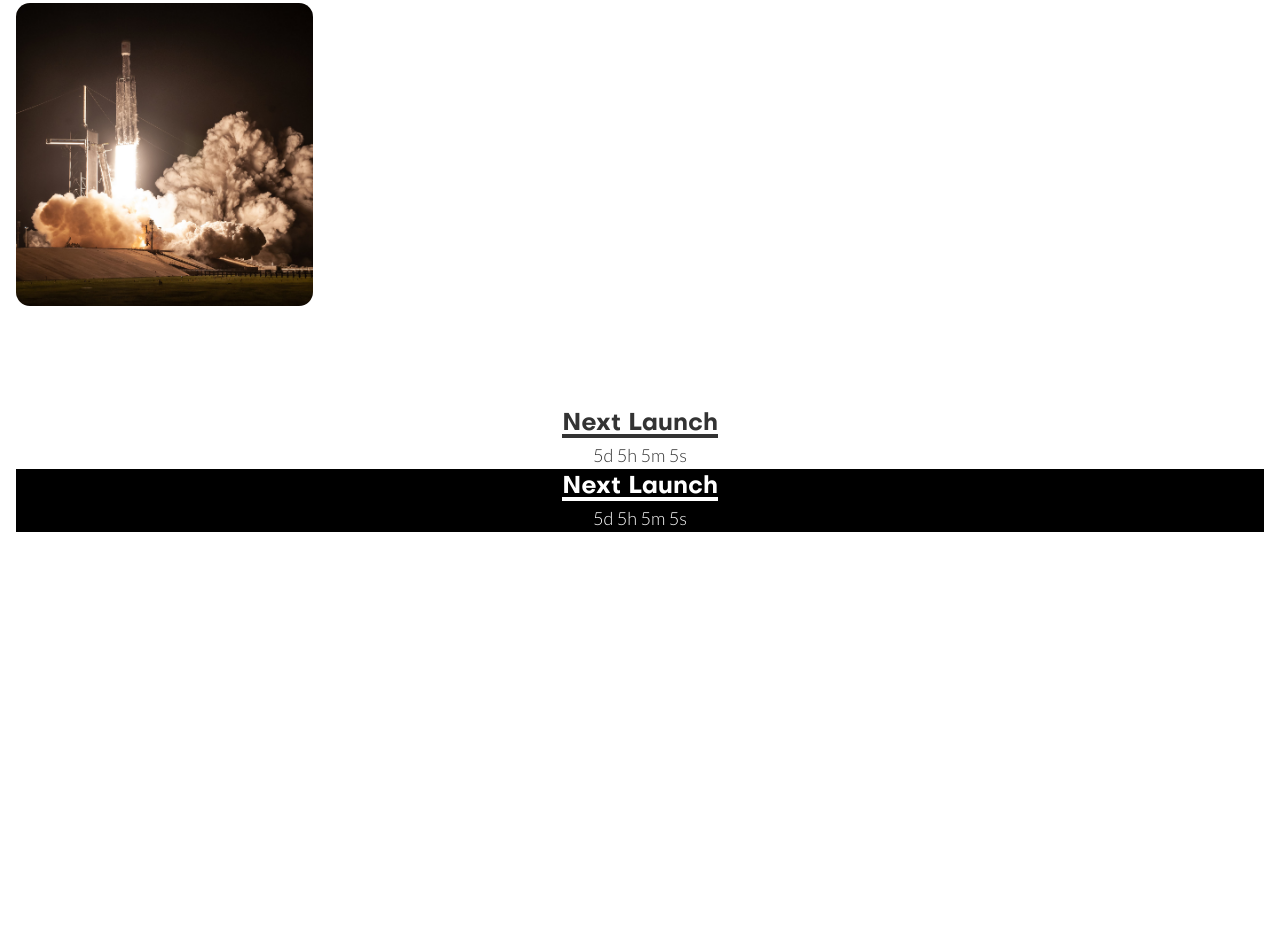
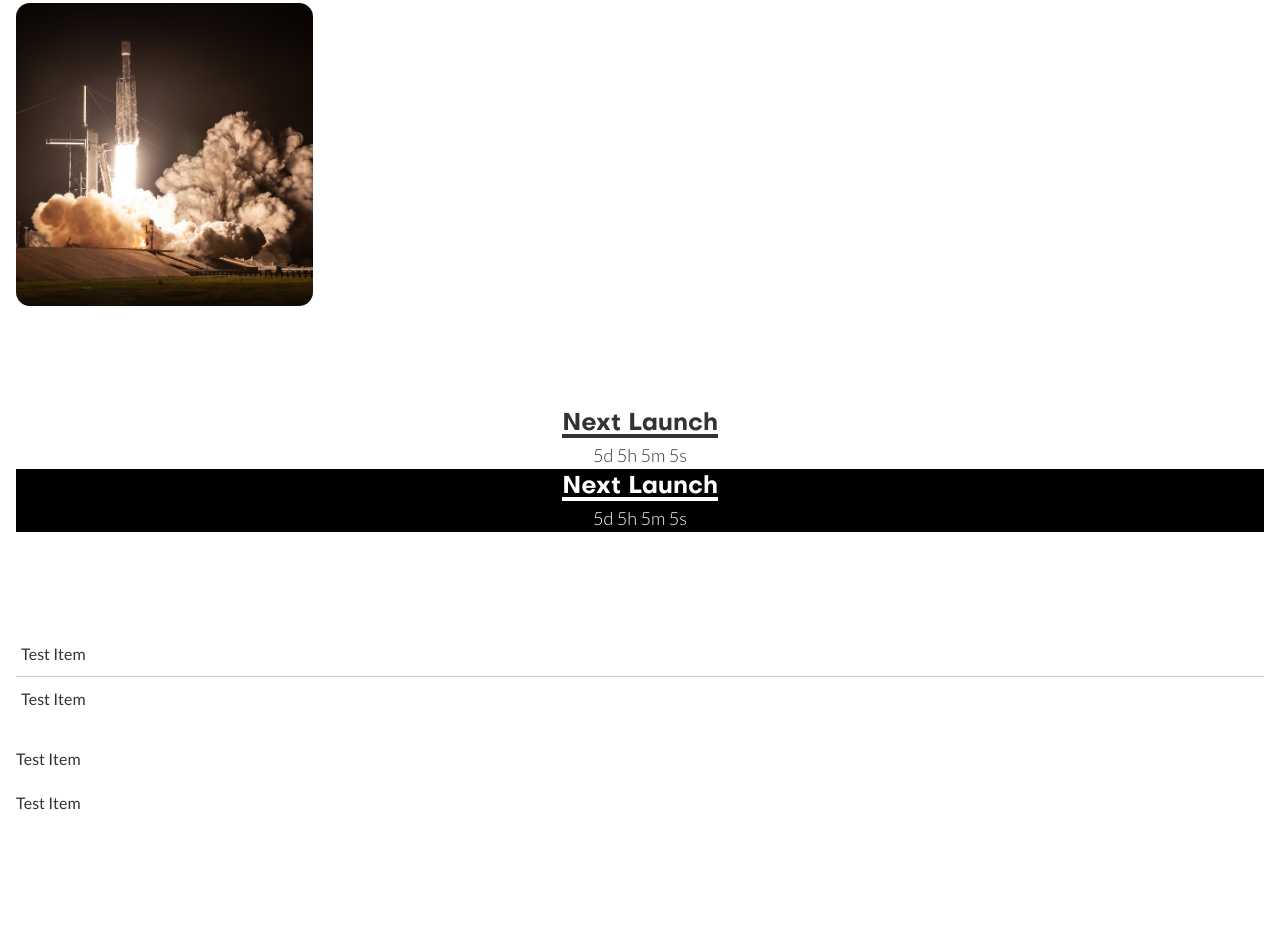
Before and after one commit to TobiasFranek/slp-base, a website built with Parcel: page src/index.html in a window 1280 px wide. Shown: the part 3785-4726 px from the top of the page. Before the commit the page ends 4417 px from the top, so only its background shows below. Built offline with nearby package versions, Linux system fonts and the light colour scheme.

Commit message:
added default list styling

```diff
--- a/src/index.html
+++ b/src/index.html
@@ -309,8 +309,25 @@
 				<p class="launch-countdown__timer launch-countdown__label--white">5d 5h 5m 5s</p>
 			</div>
 		</div>
+	</section>
 
-
+	<section style="padding-bottom: 100px;">
+		<ul class="ul">
+			<li class="ul__li">
+				Test Item
+			</li>
+			<li class="ul__li">
+				Test Item
+			</li>
+		</ul>
+		<ul class="ul">
+			<li class="ul__li ul__li--without-border">
+				Test Item
+			</li>
+			<li class="ul__li ul__li--without-border">
+				Test Item
+			</li>
+		</ul>
 	</section>
 
 	<script src="./js/main.js"></script>
--- a/src/scss/globals/globals.scss
+++ b/src/scss/globals/globals.scss
@@ -40,6 +40,21 @@ body {
 	}
 }
 
+.ul {
+	@include list-unstyled();
+	&__li {
+		padding: em(10) em(5);
+		border-bottom: 1px solid $light-grey;
+		&:last-child {
+			border-bottom: none;
+		}
+		&--without-border {
+			border: none;
+			padding: em(10) 0;
+		}
+	}
+}
+
 .flex-container {
 	display: flex;
 	overflow: auto;
--- a/src/scss/main.scss
+++ b/src/scss/main.scss
@@ -6,6 +6,7 @@
 
 /** BOOTSTRAP **/
 @import '../../node_modules/bootstrap/scss/bootstrap-reboot.scss';
+@import '../../node_modules/bootstrap/scss/bootstrap-grid.scss';
 
 /** GLOBALS **/
 @import 'globals/globals.scss';
```
